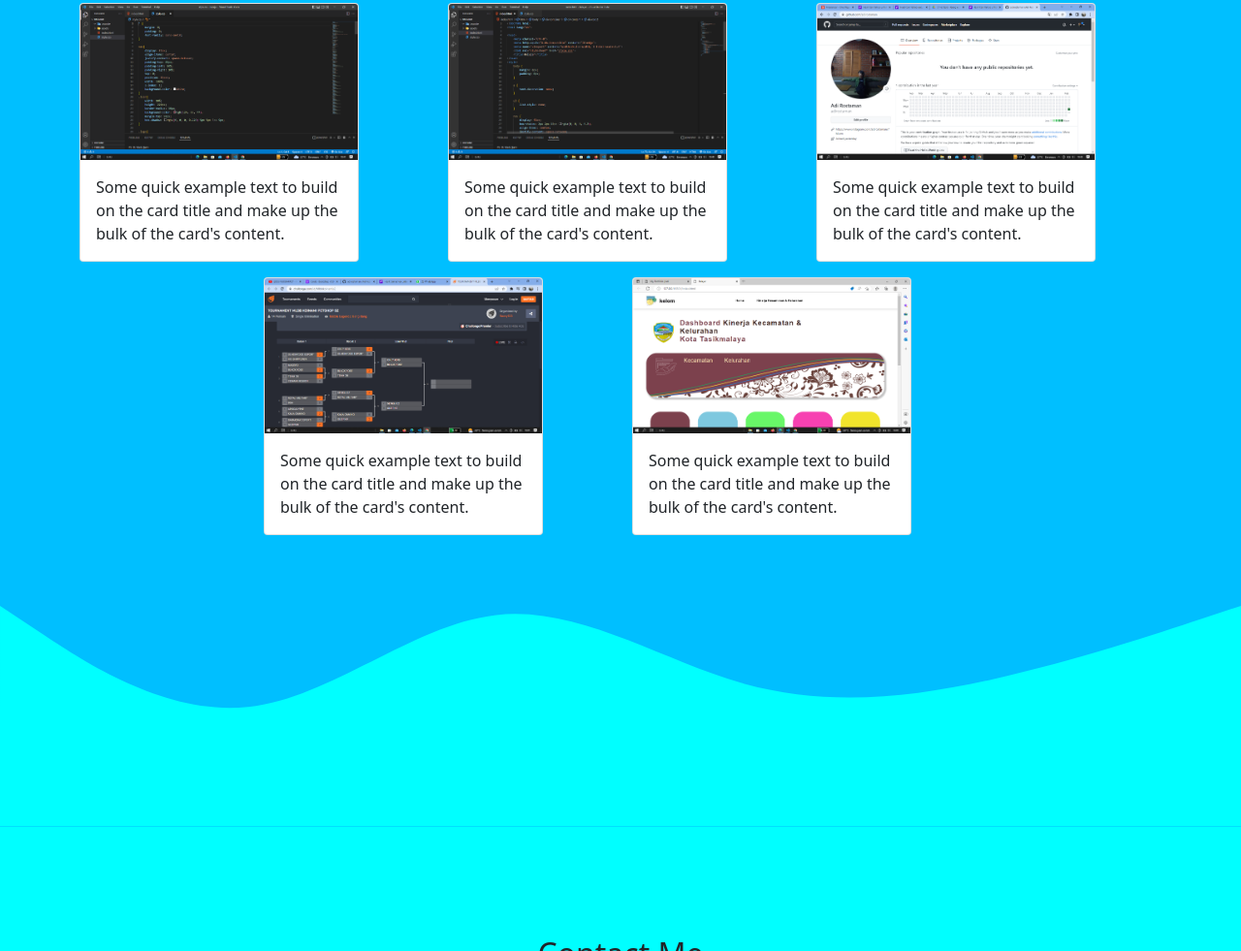
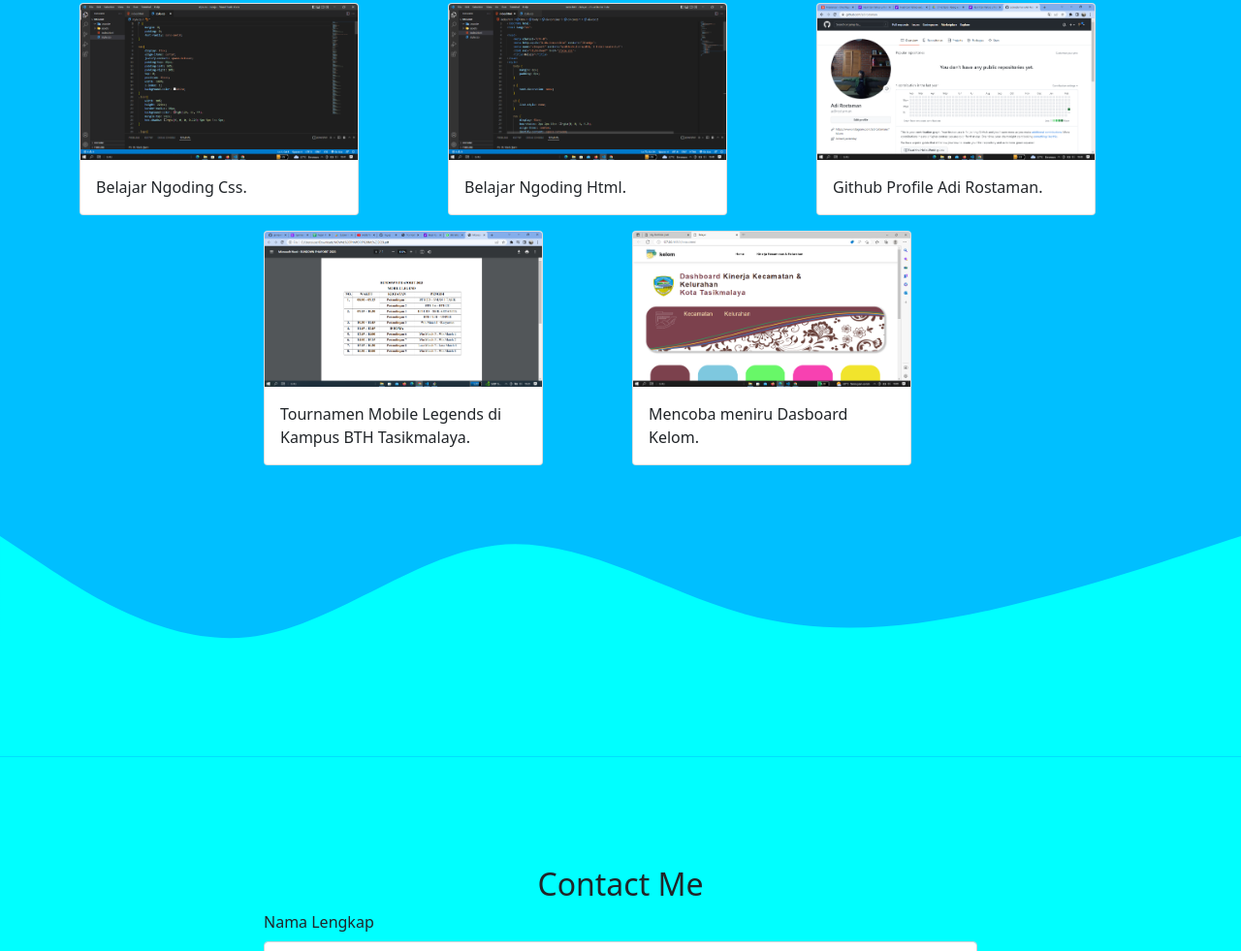
Before and after one commit to adirostaman/adirostaman.github.io, a plain HTML site: page index.html in a window 1280 px wide. Shown: the part 1536-2517 px from the top of the page at 97% size. Drawn offline with nearby package versions, Linux system fonts and the light colour scheme.

Commit message:
mengganti project

```diff
--- a/index.html
+++ b/index.html
@@ -96,7 +96,7 @@
             <div class="card" style="width: 18rem">
               <img src="image/Screenshot (10).png" class="card-img-top" alt="Pro1" />
               <div class="card-body">
-                <p class="card-text">Some quick example text to build on the card title and make up the bulk of the card's content.</p>
+                <p class="card-text">Belajar Ngoding Css.</p>
               </div>
             </div>
           </div>
@@ -104,7 +104,7 @@
             <div class="card" style="width: 18rem">
               <img src="image/Screenshot (9).png" class="card-img-top" alt="Pro2" />
               <div class="card-body">
-                <p class="card-text">Some quick example text to build on the card title and make up the bulk of the card's content.</p>
+                <p class="card-text">Belajar Ngoding Html.</p>
               </div>
             </div>
           </div>
@@ -112,15 +112,15 @@
             <div class="card" style="width: 18rem">
               <img src="image/Screenshot (11).png" class="card-img-top" alt="Pro3" />
               <div class="card-body">
-                <p class="card-text">Some quick example text to build on the card title and make up the bulk of the card's content.</p>
+                <p class="card-text">Github Profile Adi Rostaman.</p>
               </div>
             </div>
           </div>
           <div class="col-md-4 mb-3">
             <div class="card" style="width: 18rem">
-              <img src="image/Screenshot (14).png" class="card-img-top" alt="Pro4" />
+              <img src="image/Screenshot (16).png" class="card-img-top" alt="Pro4" />
               <div class="card-body">
-                <p class="card-text">Some quick example text to build on the card title and make up the bulk of the card's content.</p>
+                <p class="card-text">Tournamen Mobile Legends di Kampus BTH Tasikmalaya.</p>
               </div>
             </div>
           </div>
@@ -128,7 +128,7 @@
             <div class="card" style="width: 18rem">
               <img src="image/Screenshot (15).png" class="card-img-top" alt="Pro5" />
               <div class="card-body">
-                <p class="card-text">Some quick example text to build on the card title and make up the bulk of the card's content.</p>
+                <p class="card-text">Mencoba meniru Dasboard Kelom.</p>
               </div>
             </div>
           </div>
--- a/style.css
+++ b/style.css
@@ -12,5 +12,5 @@ section {
   padding-top: 7rem;
 }
 #about {
-  background-color: #6495ed;
+  background-color: #6495ED;
 }
```
Also changed, not shown: image/Screenshot (16).png (added).
